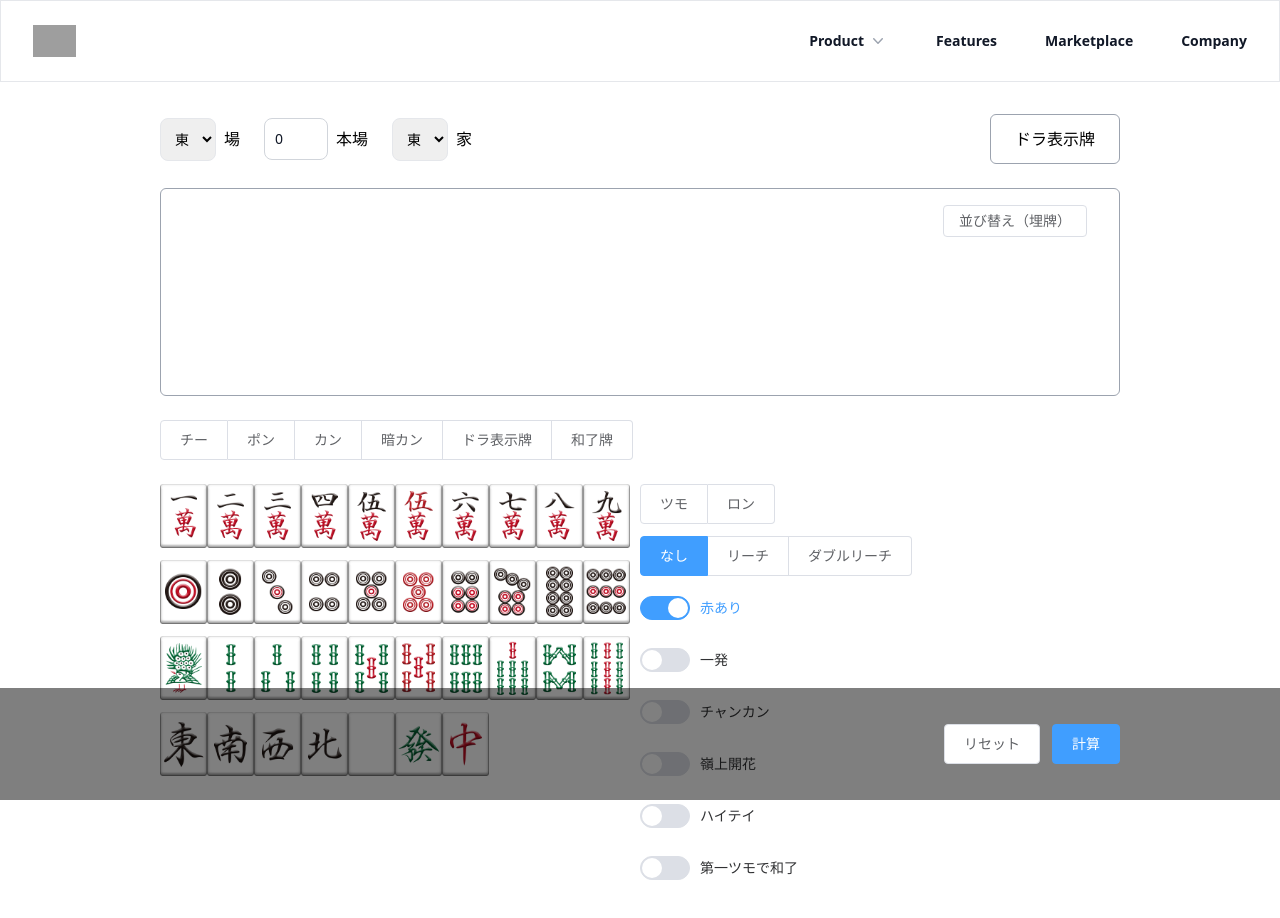
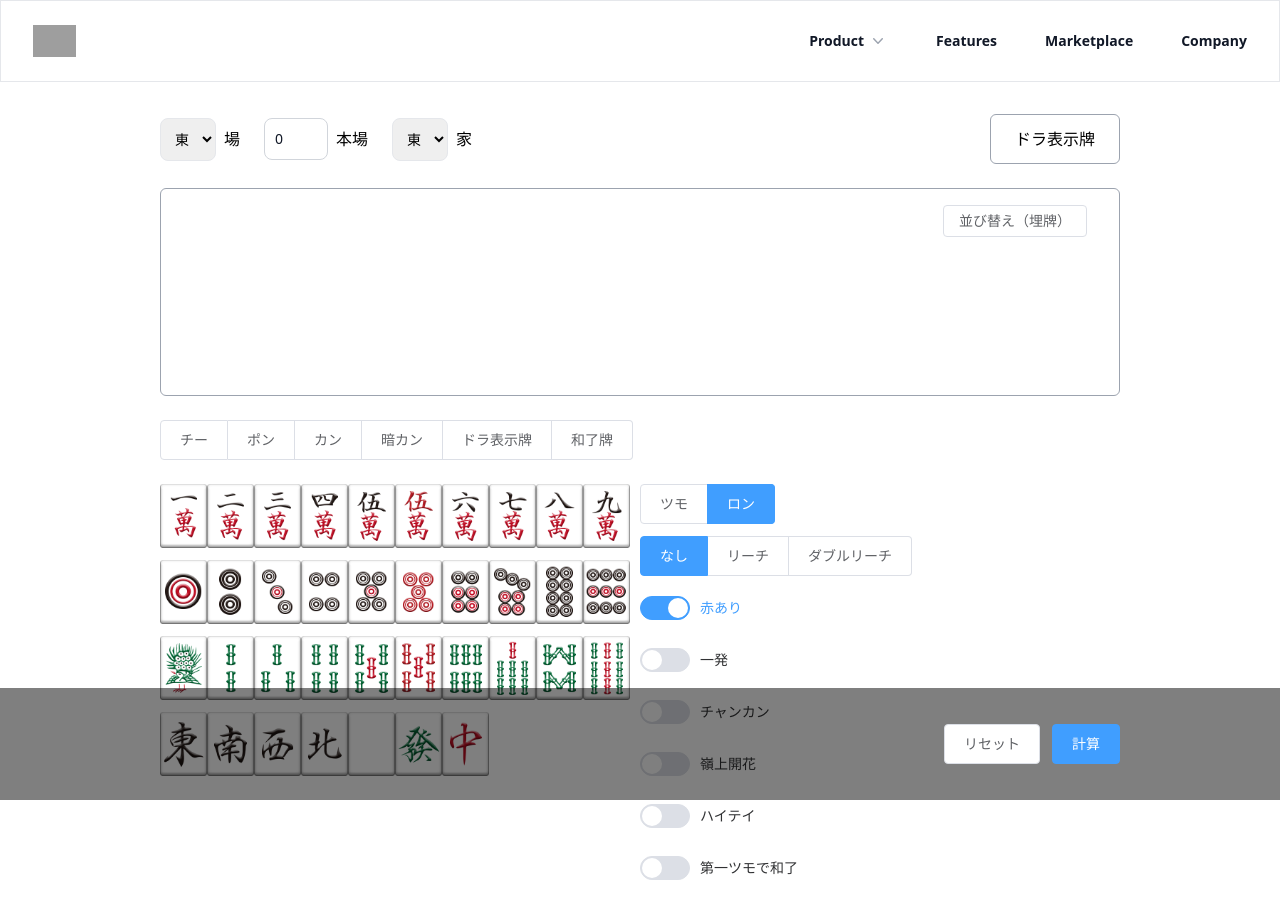
Before and after one commit to yasunaga-shuto/mahjong-point-front, a Nuxt app: page / in a window 1280 px wide. Shown: the top 918 px of the page. Built offline with nearby package versions, Linux system fonts and the light colour scheme; grey boxes are pictures that could not be loaded.

Commit message:
デフォルト追加

```diff
--- a/app.vue
+++ b/app.vue
@@ -181,7 +181,7 @@ const playerWind = ref('ton')
 const honba = ref(0)
 
 const mode = ref<Mode>('')
-const how = ref('')
+const how = ref('ロン')
 const riichi = ref('なし')
 const ippatsu = ref(false)
 const hasAkaDora = ref(true)
```
